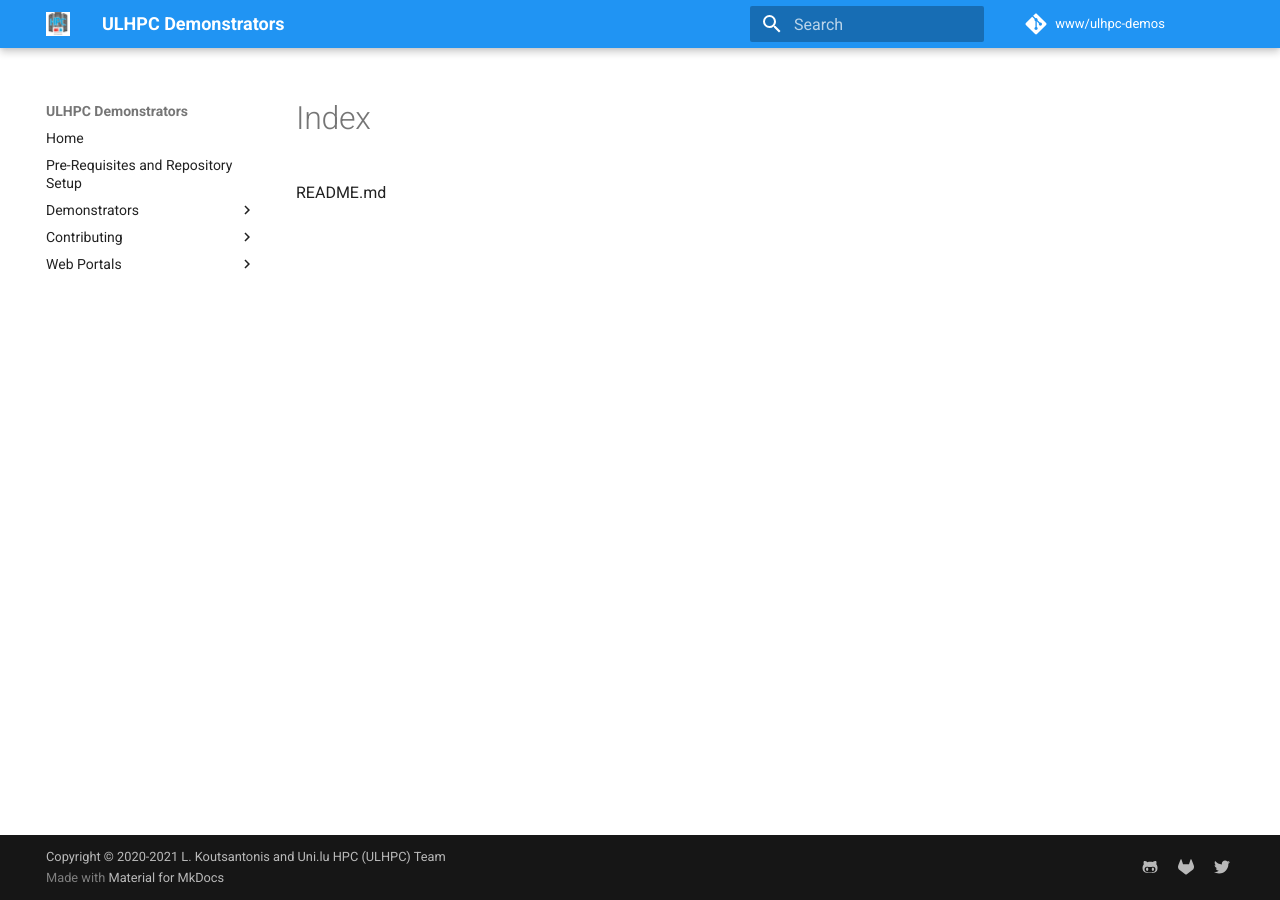
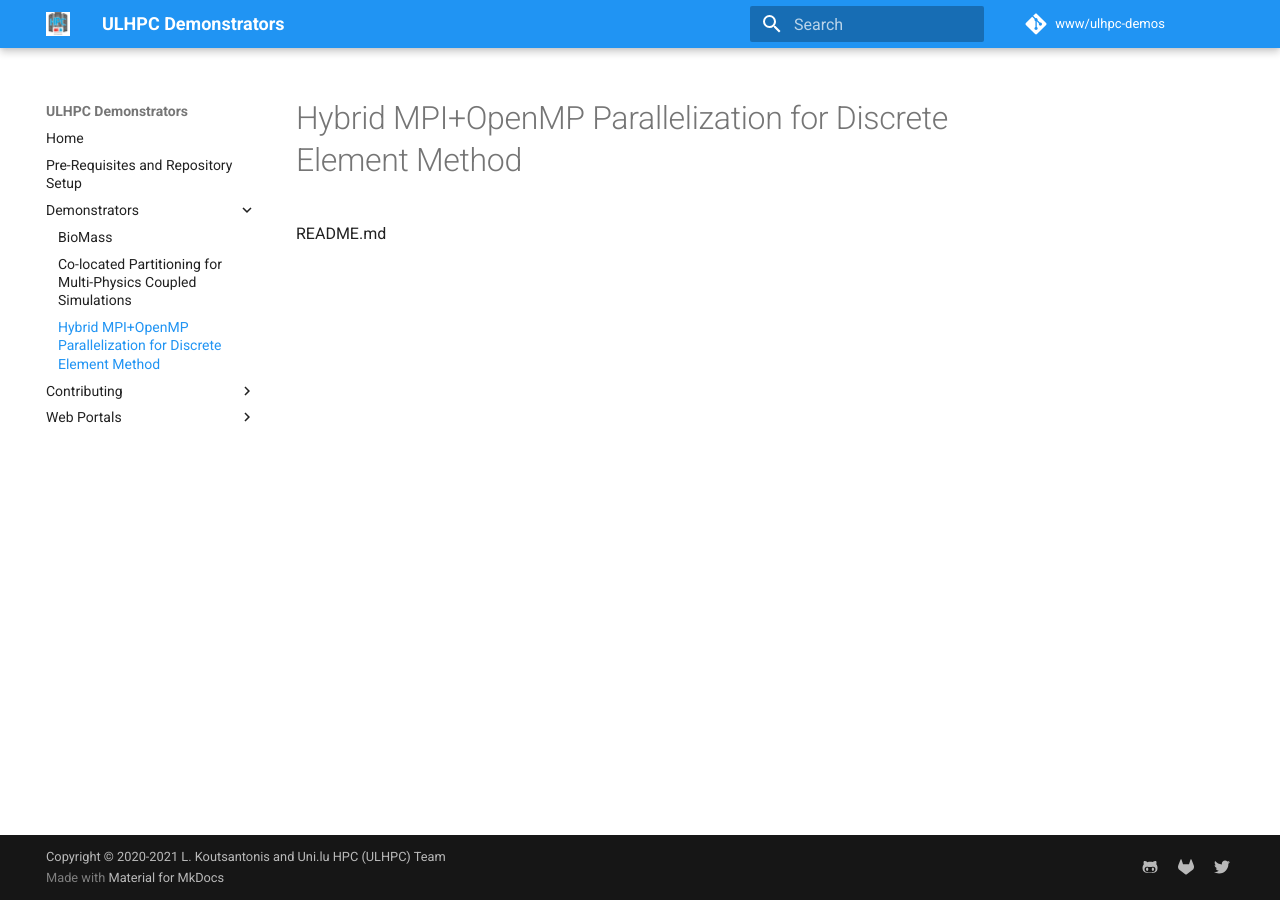
Before and after one commit to ULHPC/ulhpc-demos, an MkDocs documentation site: the page built from docs/HybridMPI/index.md, in a window 1280 px wide. Built offline with MkDocs 1.6.1 and Material for MkDocs 9.7.7, drawn with Linux system fonts in a browser that asks for light colours; comment, search, counter and statistics services are not loaded.

Commit message:
mkdocs updated with Multiphysics and HybridMPI
Signed-off-by: Loizos Koutsantonis <loizos.koutsantonis@uni.lu>

```diff
--- a/mkdocs.yml
+++ b/mkdocs.yml
@@ -7,6 +7,7 @@ nav:
   - Demonstrators:
       - BioMass: 'biomass/index.md'
       - Co-located Partitioning for Multi-Physics Coupled Simulations: 'ColocatedMultiPhysics/index.md'
+      - Hybrid MPI+OpenMP Parallelization for Discrete Element Method: 'HybridMPI/index.md'
   - Contributing:
     - Overview: 'contributing/index.md'
     - Semantic Versioning: 'contributing/versioning.md'
```
